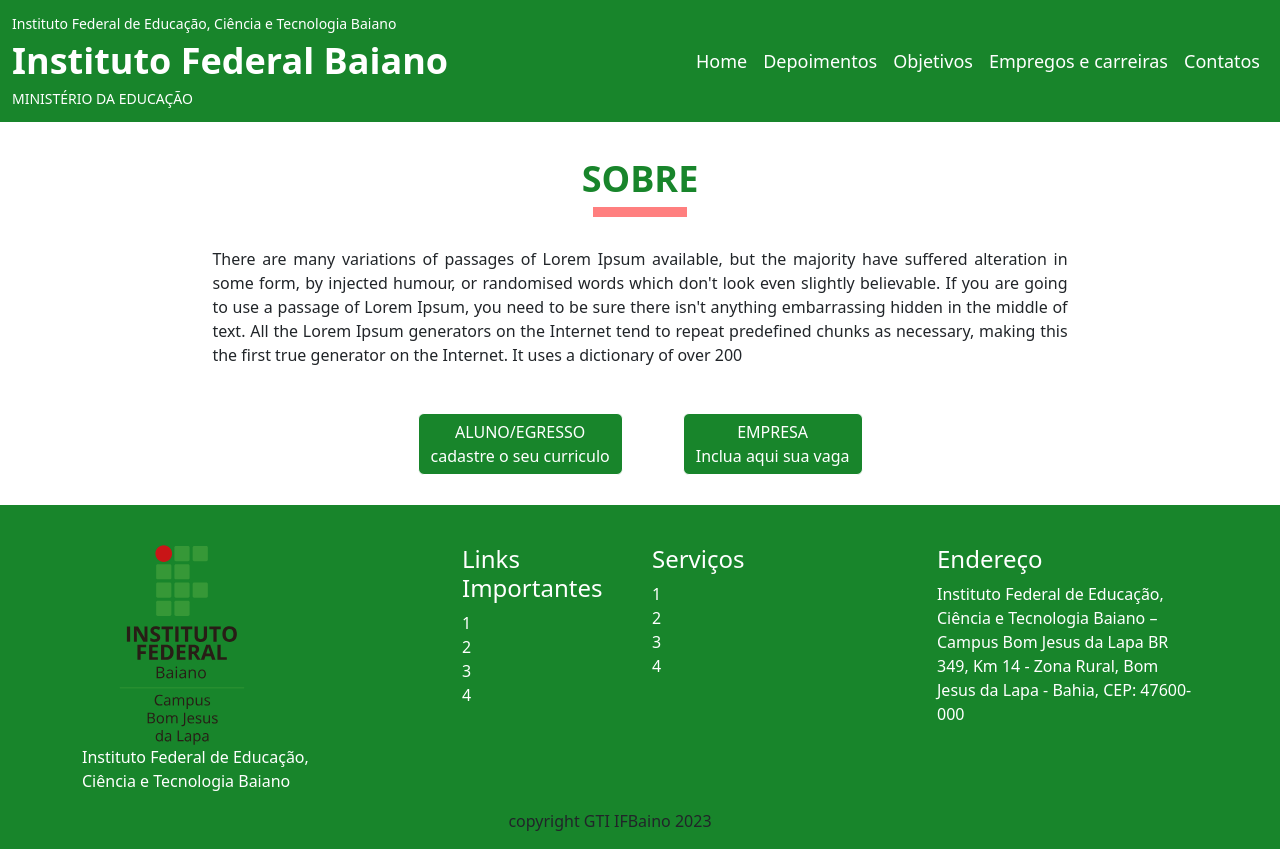
After one commit to viniciostec22/Portal_do_Egresso, a Django app: page /empregos-carreira in a window 1280 px wide. The commit adds this page. Run offline with Django 4.2, Linux system fonts and the light colour scheme; some libraries are stand-ins or nearby versions.

Commit message:
empregos/carreiras

```diff
--- /dev/null
+++ b/Home/templates/empregos.html
@@ -0,0 +1,31 @@
+{% extends 'base.html' %}
+{% load bootstrap5 %}
+{% load static %}
+
+{% block head %}
+<link rel="stylesheet" href="{% static '/empregos_carreira/css/empregos-carreira.css' %}">
+{% endblock head %}
+{% block title %}Empregos e carreira{% endblock title %}
+{% block content %}
+<div class="container-fluid block-empregos">
+  <div class="container container-titulo">
+    <div class="title">
+      <p>sobre</p>
+      <hr class="bg-hr">
+    </div>
+  </div>
+  <div class="container">
+    <p id="sobre">
+      There are many variations of passages of Lorem Ipsum available, but the majority have suffered alteration in some
+      form, by injected humour, or randomised words which don't look even slightly believable. If you are going to use a
+      passage of Lorem Ipsum, you need to be sure there isn't anything embarrassing hidden in the middle of text. All
+      the Lorem Ipsum generators on the Internet tend to repeat predefined chunks as necessary, making this the first
+      true generator on the Internet. It uses a dictionary of over 200
+    </p>
+    <div class="d-flex justify-content-center">
+      <a href="#" class="btn btn-primary">ALUNO/EGRESSO <br> <span>cadastre o seu curriculo</span></a>
+      <a href="#" class="btn btn-primary">EMPRESA <br> <span>Inclua aqui sua vaga</span></a>
+    </div>
+  </div>
+</div>
+{% endblock content %}
--- a/Home/urls.py
+++ b/Home/urls.py
@@ -4,5 +4,6 @@
 urlpatterns = [
     path('', views.Home, name='home'),
     path('depoimentos/', views.Depoimentos, name='depoimentos'),
-    path('objetivos/', views.objetivos, name='objetivos')
+    path('objetivos/', views.objetivos, name='objetivos'),
+    path('empregos-carreira', views.empregos_carrera, name='empregos-carreira')
 ]
--- a/Home/views.py
+++ b/Home/views.py
@@ -10,3 +10,6 @@
 
 def objetivos(request):
   return render(request, 'objetivos.html')
+
+def empregos_carrera(request):
+  return render(request, 'empregos.html')
--- a/templates/components/__Header.html
+++ b/templates/components/__Header.html
@@ -17,7 +17,7 @@
           <a class="nav-link" href="{% url 'objetivos' %}">Objetivos</a>
         </li>
         <li class="nav-item">
-          <a class="nav-link" href="#">Empregos e carreiras</a>
+          <a class="nav-link" href="{% url 'empregos-carreira' %}">Empregos e carreiras</a>
         </li>
         <li class="nav-item">
           <a class="nav-link disabled" href="#" tabindex="-1" aria-disabled="true">Contatos</a>
--- /dev/null
+++ b/templates/static/empregos_carreira/css/empregos-carreira.css
@@ -0,0 +1,24 @@
+
+.block-empregos .container{
+  justify-content: center;
+  align-items: center;
+  max-width: 70%;
+}
+
+#sobre{
+  text-align: justify;
+
+}
+
+.justify-content-center a{
+  margin: 30px;
+  background-color: var(--main-color);
+  border-color: solid 2px var(--main-color);
+}
+
+.justify-content-center a:hover{
+  background-color: var(--light-color);
+  border-color: solid 2px var(--main-color);
+  transition: 0.5s;
+  color: var(--main-color);
+}
```
